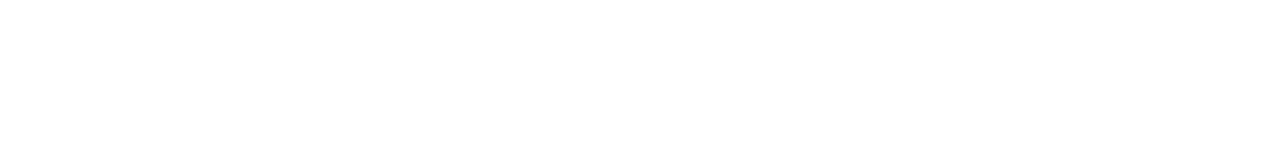
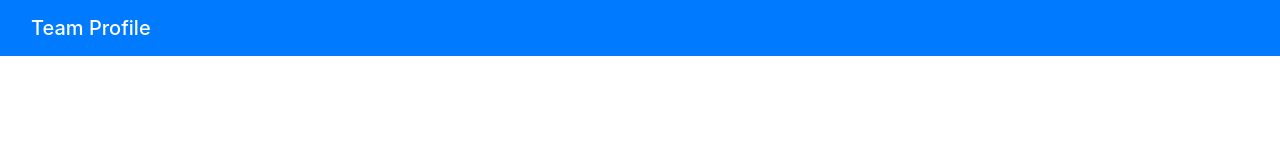
Before and after one commit to sarahbinaz1020/oop-team-profile-generator, a website: page src/index.html in a window 1280 px wide. Drawn offline with nearby package versions, Linux system fonts and the light colour scheme.

Commit message:
added generateHTML and bootstrap elements for nav bar section

```diff
--- /dev/null
+++ b/src/assets/css/style.css
@@ -0,0 +1,3 @@
+#titlenav {
+    color: white;
+}
--- a/src/index.html
+++ b/src/index.html
@@ -4,9 +4,30 @@
     <meta charset="UTF-8">
     <meta http-equiv="X-UA-Compatible" content="IE=edge">
     <meta name="viewport" content="width=device-width, initial-scale=1.0">
-    <title>Document</title>
+    <title>Team Profile Generator</title>
+    <link rel="stylesheet" href="https://cdn.jsdelivr.net/npm/bootstrap@4.6.0/dist/css/bootstrap.min.css" integrity="sha384-B0vP5xmATw1+K9KRQjQERJvTumQW0nPEzvF6L/Z6nronJ3oUOFUFpCjEUQouq2+l" crossorigin="anonymous">
+    <link rel="stylesheet" type="text/css" href="./assets/css/style.css" />
 </head>
 <body>
+    <nav class="navbar navbar-light bg-primary">
+        <div class="container-fluid">
+          <span class="navbar-brand mb-0 h1 text-center" id="titlenav">Team Profile</span>
+        </div>
+      </nav>
+    <div class="container">
+        <div class="row">
 
+
+
+
+
+
+
+
+
+
+
+    <!-- This is final div -->
+    </div>
 </body>
 </html>
--- a/src/prompts.js
+++ b/src/prompts.js
@@ -179,7 +179,28 @@ function internPrompt() {
 
 function generateHTML(){
 // fswrite - just the top html - run once
+const html = `<!DOCTYPE html>
+<html lang="en">
+<head>
+    <meta charset="UTF-8">
+    <meta http-equiv="X-UA-Compatible" content="IE=edge">
+    <meta name="viewport" content="width=device-width, initial-scale=1.0">
+    <title>Team Profile Generator</title>
+    <link rel="stylesheet" href="https://cdn.jsdelivr.net/npm/bootstrap@4.6.0/dist/css/bootstrap.min.css" integrity="sha384-B0vP5xmATw1+K9KRQjQERJvTumQW0nPEzvF6L/Z6nronJ3oUOFUFpCjEUQouq2+l" crossorigin="anonymous">
+    <link rel="stylesheet" type="text/css" href="./assets/css/style.css" />
+</head>
+<body>
+    <nav class="navbar navbar-light bg-primary">
+        <div class="container-fluid">
+          <span class="navbar-brand mb-0 h1 text-center" id="titlenav">Team Profile</span>
+        </div>
+      </nav>
+    <div class="container">
+        <div class="row">`;
+fs.writeFile("../output.html", html, (err)=> err ? console.log(err) : console.log("Yay, you sucessfully wrote a generateHTML file!" ));
 // fs.appendFile each item in the employees array
+
+
 // fs append file with scripts
 
 
```
Also changed, not shown: output.html (added).
